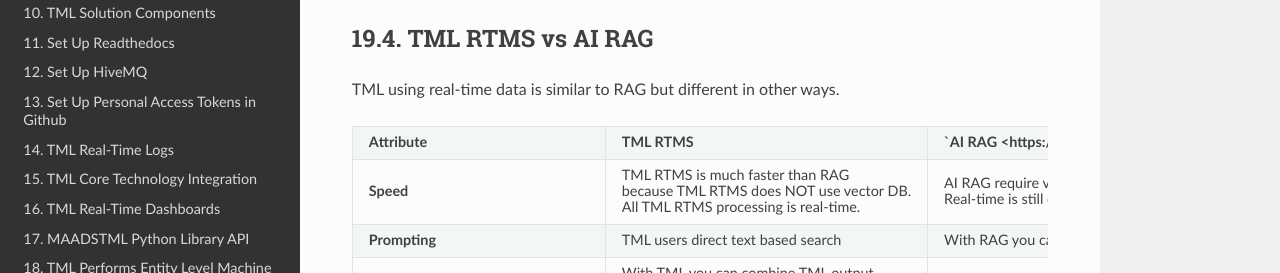
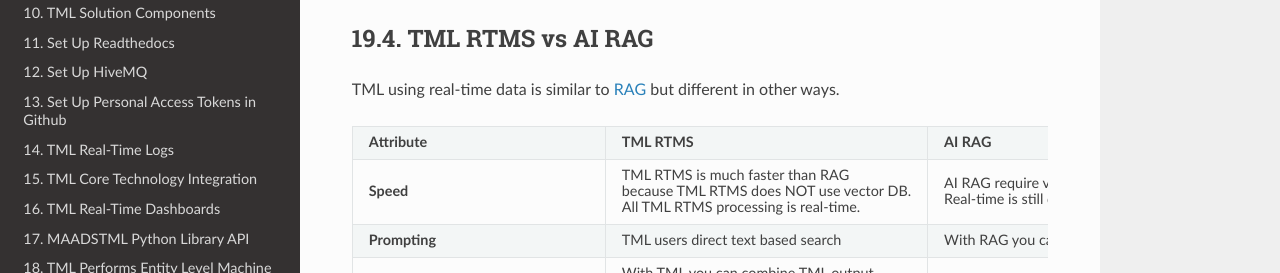
Before and after one commit to smaurice101/readthedocs, a Sphinx documentation site: the page built from docs/source/rtms.rst, in a window 1280 px wide and 900 px high, scrolled down 3069 px. Shown: the part 178-451 px from the top of the window. Built offline with Sphinx 7.4.7 and the Read the Docs theme 3.1.0, drawn with Linux system fonts in a browser that asks for light colours.

Commit message:
Update rtms.rst

```diff
--- a/docs/source/rtms.rst
+++ b/docs/source/rtms.rst
@@ -79,13 +79,13 @@
 TML RTMS vs AI RAG
 ------------
 
-TML using real-time data is similar to RAG but different in other ways.
+TML using real-time data is similar to `RAG <https://tml.readthedocs.io/en/latest/genai.html#tml-and-rag-a-powerful-combination>`_ but different in other ways.
 
 .. list-table::
 
    * - **Attribute**
      - **TML RTMS**
-     - **`AI RAG <https://tml.readthedocs.io/en/latest/genai.html#tml-and-rag-a-powerful-combination>`_**
+     - **AI RAG**
    * - **Speed**
      - TML RTMS is much faster than RAG
 
```
